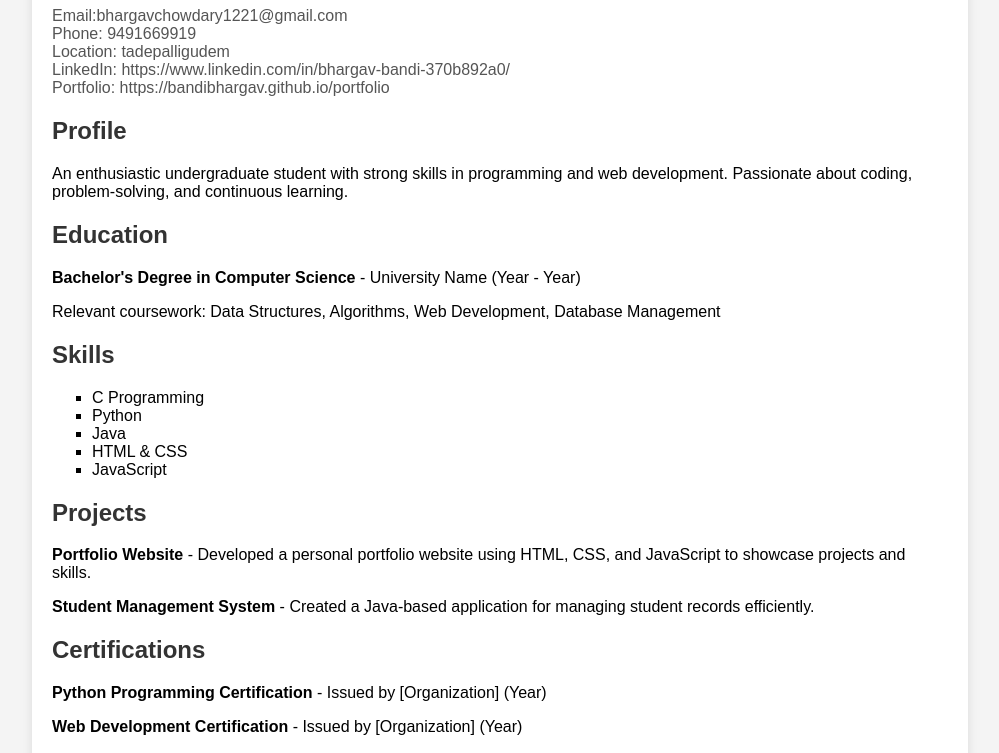
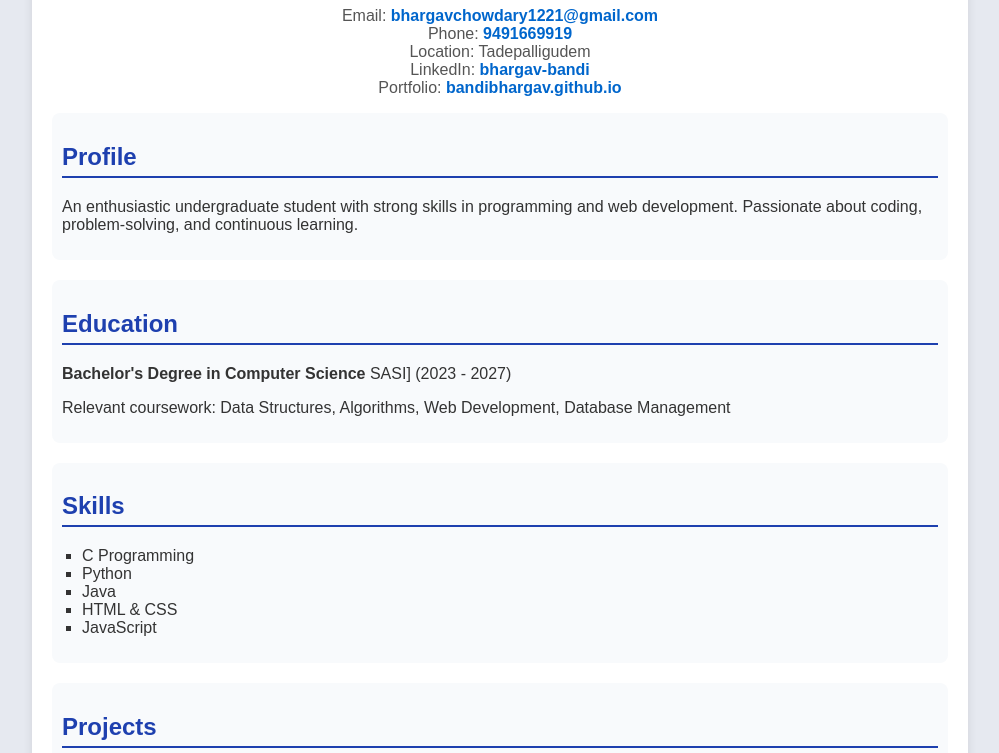
Before and after one commit to Bandibhargav/Bandibhargav.github.io, a plain HTML site: page resume.html in a window 1280 px wide. Shown: the part 143-896 px from the top of the page, without its empty margins (140-1139 px from the left). Drawn offline with Linux system fonts and the light colour scheme.

Commit message:
Update resume.html

```diff
--- a/resume.html
+++ b/resume.html
@@ -9,36 +9,61 @@
             font-family: Arial, sans-serif;
             margin: 0;
             padding: 0;
-            background-color: #f4f4f4;
+            background-color: #e6e9f0; /* Light Grayish Blue */
+            color: #333; /* Dark Gray for Text */
         }
         .container {
             width: 70%;
             margin: 50px auto;
             background: white;
             padding: 20px;
-            box-shadow: 0 0 10px rgba(0, 0, 0, 0.1);
+            border-radius: 10px;
+            box-shadow: 0 4px 10px rgba(0, 0, 0, 0.1);
         }
-        h1, h2 {
-            color: #333;
+        h1 {
+            color: #1e3a8a; /* Deep Blue */
+            text-align: center;
         }
-        .section {
-            margin-bottom: 20px;
+        h2 {
+            color: #1e40af; /* Slightly Lighter Blue */
+            border-bottom: 2px solid #1e40af;
+            padding-bottom: 5px;
         }
         .contact {
             font-size: 16px;
             color: #555;
+            text-align: center;
+        }
+        .contact a {
+            color: #0066cc;
+            text-decoration: none;
+            font-weight: bold;
+        }
+        .contact a:hover {
+            text-decoration: underline;
+        }
+        .section {
+            margin-bottom: 20px;
+            padding: 10px;
+            background: #f8fafc; /* Very Light Grayish Blue */
+            border-radius: 8px;
         }
         ul {
             list-style-type: square;
+            padding-left: 20px;
         }
     </style>
 </head>
 <body>
     <div class="container">
-        <h1>Your Name</h1>
-        <p class="contact">Email:bhargavchowdary1221@gmail.com
-            <br> Phone: 9491669919 <br> Location: tadepalligudem <br> LinkedIn: https://www.linkedin.com/in/bhargav-bandi-370b892a0/ <br>
-             Portfolio: https://bandibhargav.github.io/portfolio</p>
+        <h1>B Bhargav Chowdary</h1>
+        <p class="contact">
+            Email: <a href="mailto:bhargavchowdary1221@gmail.com">bhargavchowdary1221@gmail.com</a><br>
+            Phone: <a href="tel:+919491669919">9491669919</a><br>
+            Location: Tadepalligudem<br>
+            LinkedIn: <a href="https://www.linkedin.com/in/bhargav-bandi-370b892a0/" target="_blank">bhargav-bandi</a><br>
+            Portfolio: <a href="https://bandibhargav.github.io/portfolio" target="_blank">bandibhargav.github.io</a>
+        </p>
 
         <div class="section">
             <h2>Profile</h2>
@@ -47,7 +72,7 @@
 
         <div class="section">
             <h2>Education</h2>
-            <p><strong>Bachelor's Degree in Computer Science</strong> - University Name (Year - Year)</p>
+            <p><strong>Bachelor's Degree in Computer Science</strong> SASI] (2023 - 2027)</p>
             <p>Relevant coursework: Data Structures, Algorithms, Web Development, Database Management</p>
         </div>
 
@@ -64,14 +89,14 @@
 
         <div class="section">
             <h2>Projects</h2>
-            <p><strong>Portfolio Website</strong> - Developed a personal portfolio website using HTML, CSS, and JavaScript to showcase projects and skills.</p>
-            <p><strong>Student Management System</strong> - Created a Java-based application for managing student records efficiently.</p>
+            <p><strong>Portfolio Website</strong> - Developed a personal portfolio website using HTML, CSS, and JavaScript to showcase projects and skills. <a href="https://bandibhargav.github.io/portfolio" target="_blank">[View Project]</a></p>
+
         </div>
 
         <div class="section">
             <h2>Certifications</h2>
-            <p><strong>Python Programming Certification</strong> - Issued by [Organization] (Year)</p>
-            <p><strong>Web Development Certification</strong> - Issued by [Organization] (Year)</p>
+            <p><strong>Python Programming Certification</strong> - Issued by codefobe and coursera </p>
+            <p><strong>Web Development Certification</strong> - Issued by coursera</p>
         </div>
 
         <div class="section">
```
